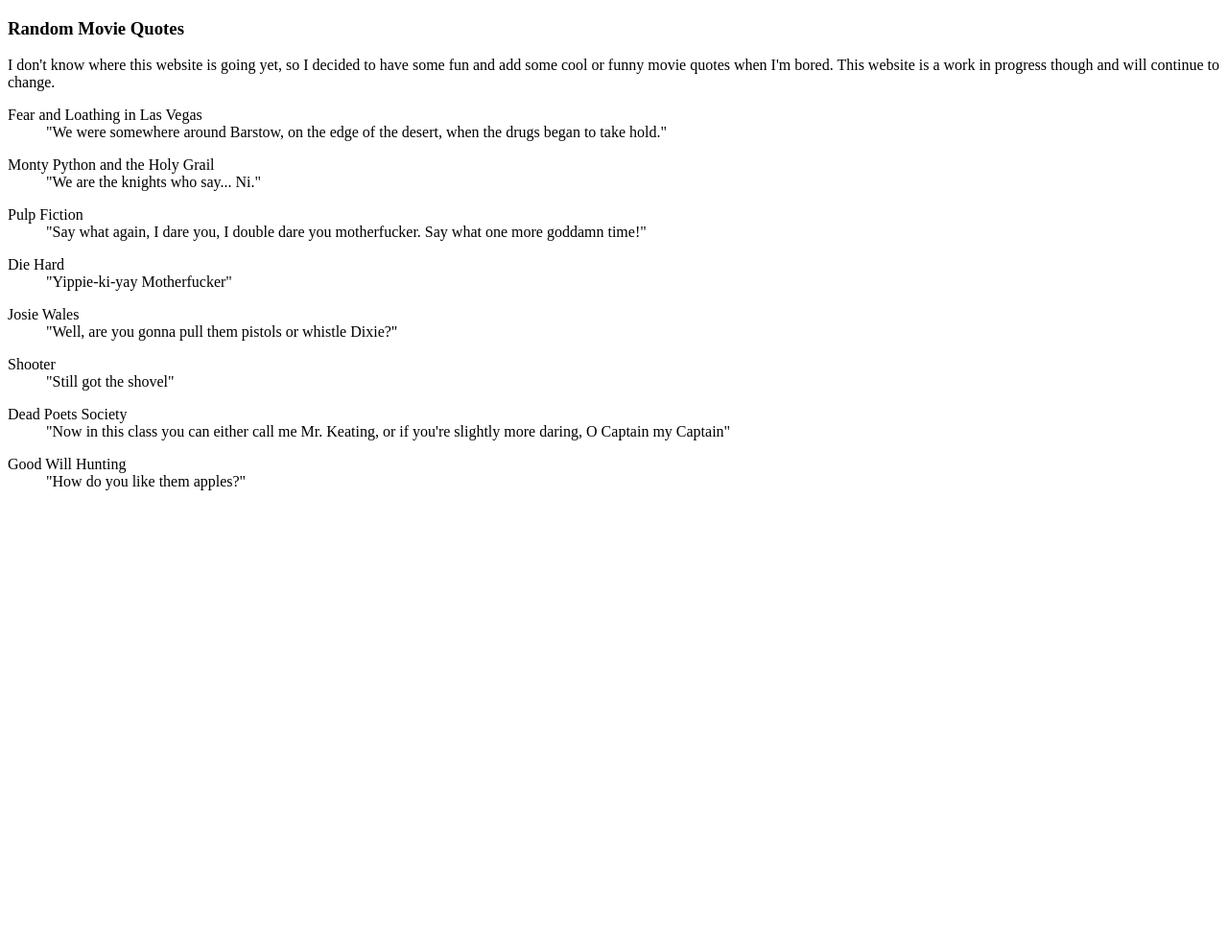
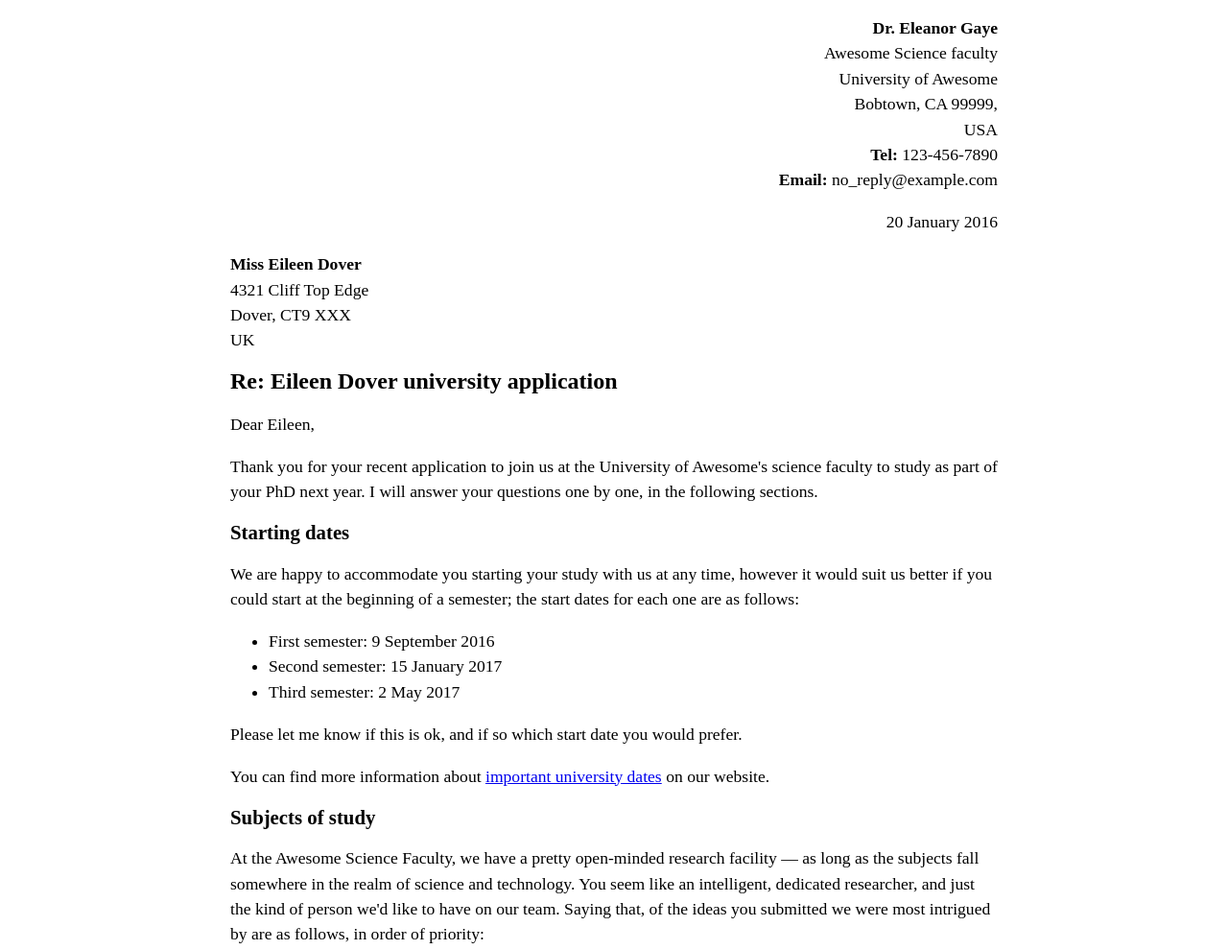
Before and after one commit to whitmorej/whitmorej.github.io, a plain HTML site: page index.html in a window 1280 px wide. Shown: the top 990 px of the page at 96% size. Before the commit the page ends 800 px from the top, so only its background shows below. Drawn offline with Linux system fonts and the light colour scheme.

Commit message:
Complete Overhaul
Changed from movie quotes to the actual assignment, kinda lame.

```diff
--- a/index.html
+++ b/index.html
@@ -6,43 +6,85 @@
         <title>John Whitmore | Movie Quoter</title>
         <meta name="author" content="John Whitmore">
         <style>
-
+        html {
+        font-size: 16px;
+        }
+        body {
+        max-width: 800px;
+        margin: 0 auto;
+        }
+        .sender-column {
+        text-align: right;
+        }
+        h1 {
+        font-size: 1.5rem;
+        }
+        h2 {
+        font-size: 1.3rem;
+        }
+        p, ul, ol, dl, address {
+        font-size: 1.1rem;
+        }
+        p, li, dd, dt, address {
+        line-height: 1.5;
+        }
+        address {
+        font-style: normal;
+        margin: 1rem 0;
+        }
         </style>
     </head>
     <body>
-        <h3>Random Movie Quotes</h3>
-        <p>I don't know where this website is going yet, so I decided to have some fun and add some cool or funny movie quotes when I'm bored. This website is a work in progress though and will continue to change.</p>
-        <dl>
-            <dt>Fear and Loathing in Las Vegas</dt>
-            <dd>"We were somewhere around Barstow, on the edge of the desert, when the drugs began to take hold."</dd>
-        </dl>
-        <dl>
-            <dt>Monty Python and the Holy Grail</dt>
-            <dd>"We are the knights who say... Ni."</dd>
-        </dl>
-        <dl>
-            <dt>Pulp Fiction</dt>
-            <dd>"Say what again, I dare you, I double dare you motherfucker. Say what one more goddamn time!"</dd>
-        </dl>
-        <dl>
-            <dt>Die Hard</dt>
-            <dd>"Yippie-ki-yay Motherfucker"</dd>
-        </dl>
-        <dl>
-            <dt>Josie Wales</dt>
-            <dd>"Well, are you gonna pull them pistols or whistle Dixie?"</dd>
-        </dl>
-        <dl>
-            <dt>Shooter</dt>
-            <dd>"Still got the shovel"</dd>
-        </dl>
-        <dl>
-            <dt>Dead Poets Society</dt>
-            <dd>"Now in this class you can either call me Mr. Keating, or if you're slightly more daring, O Captain my Captain"</dd>
-        </dl>
-        <dl>
-            <dt>Good Will Hunting</dt>
-            <dd>"How do you like them apples?"</dd>
-        </dl>
+      <address class="sender-column">
+        <strong>Dr. Eleanor Gaye</strong><br>
+        Awesome Science faculty<br>
+        University of Awesome<br>
+        Bobtown, CA 99999,<br>
+        USA<br>
+        <strong>Tel:</strong> 123-456-7890<br>
+        <strong>Email:</strong> no_reply@example.com
+      </address>
+      <p class="sender-column">20 January 2016</p>
+      <address>
+        <strong>Miss Eileen Dover</strong><br>
+        4321 Cliff Top Edge<br>
+        Dover, CT9 XXX<br>
+        UK
+      </address>
+      <h1>Re: Eileen Dover university application</h1>
+      <p>Dear Eileen,</p>
+      <p>Thank you for your recent application to join us at the University of Awesome's science faculty to study as part of your PhD next year. I will answer your questions one by one, in the following sections.</p>
+      <h2>Starting dates</h2>
+      <p>We are happy to accommodate you starting your study with us at any time, however it would suit us better if you could start at the beginning of a semester; the start dates for each one are as follows:</p>
+      <ul>
+        <li>First semester: 9 September 2016</li>
+        <li>Second semester: 15 January 2017</li>
+        <li>Third semester: 2 May 2017</li>
+      </ul>
+      <p>Please let me know if this is ok, and if so which start date you would prefer.</p>
+      <p>You can find more information about <a href="www.cwu.edu" target="_blank">important university dates</a> on our website.</p>
+      <h2>Subjects of study</h2>
+      <p>At the Awesome Science Faculty, we have a pretty open-minded research facility — as long as the subjects fall somewhere in the realm of science and technology. You seem like an intelligent, dedicated researcher, and just the kind of person we'd like to have on our team. Saying that, of the ideas you submitted we were most intrigued by are as follows, in order of priority:</p>
+      <ol>
+        <li>Turning H2O into wine, and the health benefits of Resveratrol (C14H12O3.)</li>
+        <li>Measuring the effect on performance of funk bassplayers at temperatures exceeding 30°C (86°F), when the audience size exponentially increases (effect of 3 × 103 increasing to 3 × 104.)</li>
+        <li>HTML and CSS constructs for representing musical scores.</li>
+      </ol>
+      <p>So please can you provide more information on each of these subjects, including how long you'd expect the research to take, required staff and other resources, and anything else you think we'd need to know? Thanks.</p>
+      <h2>Exotic dance moves</h2>
+      <p>Yes, you are right! As part of my post-doctorate work, I did study exotic tribal dances. To answer your question, my favourite dances are as follows, with definitions:</p>
+      <dl>
+        <dd>Polynesian chicken dance</dd>
+        <dt>A little known but very influential dance dating back as far as 300BC, a whole village would dance around in a circle like chickens, to encourage their livestock to be "fruitful".</dt>
+        <dd>Icelandic brownian shuffle</dd>
+        <dt>Before the Icelanders developed fire as a means of getting warm, they used to practice this dance, which involved huddling close together in a circle on the floor, and shuffling their bodies around in imperceptibly tiny, very rapid movements. One of my fellow students used to say that he thought this dance inspired modern styles such as Twerking.</dt>
+        <dd>Arctic robot dance</dd>
+        <dt>An interesting example of historic misinformation, English explorers in the 1960s believed to have discovered a new dance style characterized by "robotic", stilted movements, being practiced by inhabitants of Northern Alaska and Canada. Later on however it was discovered that they were just moving like this because they were really cold.</dt>
+      </dl>
+      <p>For more of my research, see my <a href="#">exotic dance research page</a>.</p>
+      <!-- Include Hyperlink-->
+      <p>Yours sincerely,</p>
+      <p>Dr Eleanor Gaye</p>
+      <p>University of Awesome motto: "Be awesome to each other." -- <em>The memoirs of Bill S Preston, Esq</em></p>
     </body>
 </html>
```
